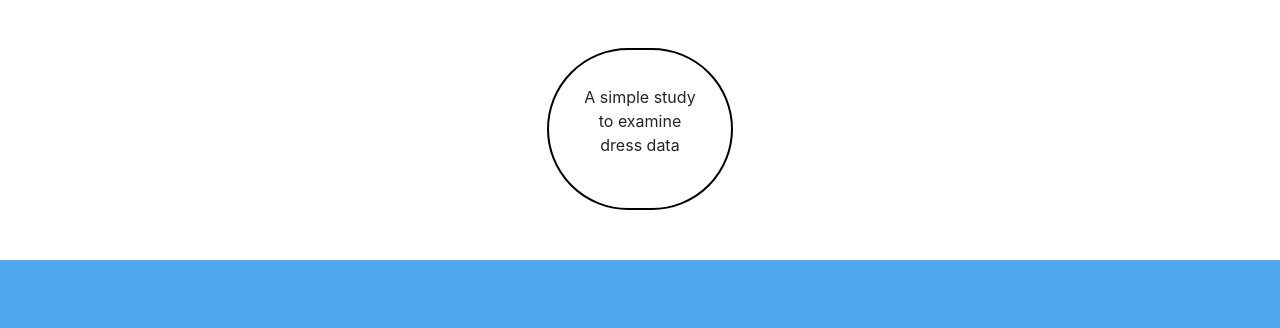
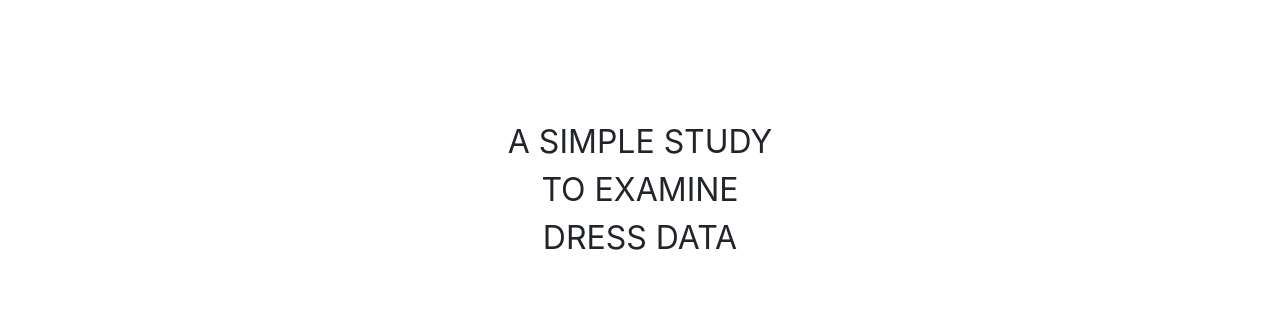
Before and after one commit to ravenusmc/dress_reviews, a Vue app in the folder client/: page / in a window 1280 px wide. Shown: the part 1258-1586 px from the top of the page. Built offline with nearby package versions, Linux system fonts and the light colour scheme.

Commit message:
added more to the landing page

```diff
--- a/client/src/components/landing/Main.vue
+++ b/client/src/components/landing/Main.vue
@@ -53,13 +53,16 @@ export default {
 	justify-content: center;
 	align-items: center;
 	margin-bottom: 50px;
+	height: 300px;
 }
 
 .sub-area-div {
-	border: 2px solid black;
-	border-radius: 100px;
-	padding: 35px;
 	text-align: center;
+}
+
+.sub-area-paragraph {
+	font-size: 2em;
+	text-transform: uppercase;
 }
 
 
```
